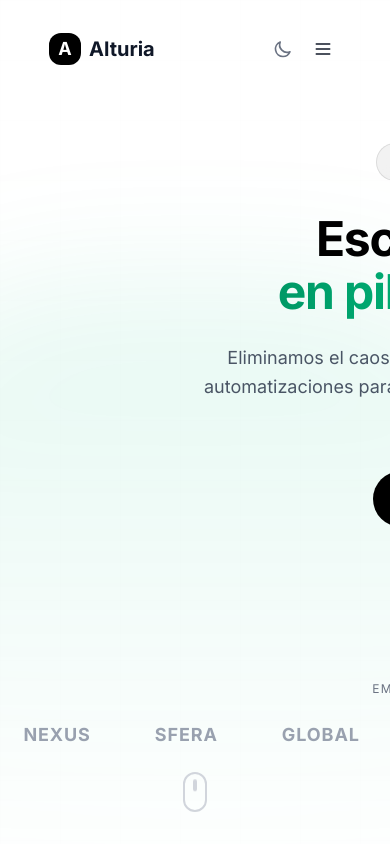
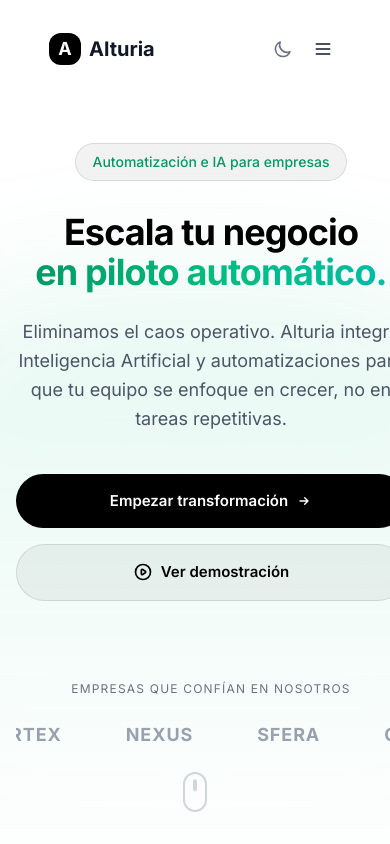
Before and after one commit to SW3T0/proyecto-alturia, a Next.js app: page / in a window 390 px wide. Shown: the top 844 px of the page. Built offline with nearby package versions, Linux system fonts and the light colour scheme.

Commit message:
fix: hero responsive mobile - overflow horizontal corregido

```diff
--- a/src/app/globals.css
+++ b/src/app/globals.css
@@ -1,6 +1,11 @@
 @import "tailwindcss";
 
 @custom-variant dark (&:where(.dark, .dark *));
+
+html,
+body {
+  overflow-x: hidden;
+}
 
 html {
   scroll-padding-top: 90px;
--- a/src/components/Hero.tsx
+++ b/src/components/Hero.tsx
@@ -12,7 +12,7 @@ export default function Hero() {
     >
       {/* Gradient background effects */}
       <div className="absolute inset-0 overflow-hidden">
-        <div className="absolute top-1/3 left-1/2 -translate-x-1/2 w-[800px] h-[600px] bg-gradient-to-b from-emerald-500/10 via-emerald-500/5 to-transparent rounded-full blur-3xl" />
+        <div className="absolute top-1/3 left-1/2 -translate-x-1/2 w-[min(800px,200vw)] h-[600px] bg-gradient-to-b from-emerald-500/10 via-emerald-500/5 to-transparent rounded-full blur-3xl" />
         <div className="absolute top-0 left-0 w-full h-full bg-[radial-gradient(ellipse_at_center,_var(--tw-gradient-stops))] from-emerald-900/5 dark:from-emerald-500/10 via-transparent to-transparent" />
 
         {/* Grid pattern */}
@@ -35,7 +35,7 @@ export default function Hero() {
         </div>
 
         {/* Main heading */}
-        <h1 className="text-5xl sm:text-6xl lg:text-7xl font-bold text-black dark:text-white mb-6 leading-[1.1] tracking-tight opacity-0" style={{ animation: 'heroFadeIn 0.8s ease-out 0.3s forwards' }}>
+        <h1 className="text-[2.25rem] sm:text-6xl lg:text-7xl font-bold text-black dark:text-white mb-6 leading-[1.1] tracking-tight opacity-0" style={{ animation: 'heroFadeIn 0.8s ease-out 0.3s forwards' }}>
           Escala tu negocio
           <br />
           <span className="bg-gradient-to-r from-emerald-600 via-emerald-500 to-teal-500 bg-clip-text text-transparent">
@@ -50,10 +50,10 @@ export default function Hero() {
         </p>
 
         {/* CTA Buttons */}
-        <div className="flex flex-col sm:flex-row gap-4 justify-center items-center mb-20 opacity-0" style={{ animation: 'heroFadeIn 0.8s ease-out 0.7s forwards' }}>
+        <div className="flex flex-col sm:flex-row gap-4 justify-center items-center mb-20 opacity-0 w-full" style={{ animation: 'heroFadeIn 0.8s ease-out 0.7s forwards' }}>
           <Link
             href="#contacto"
-            className="haptic-tap group px-8 py-4 bg-black dark:bg-white hover:bg-gray-800 dark:hover:bg-gray-200 text-white dark:text-black rounded-full font-semibold text-base transition-all duration-300 hover:scale-[1.03] active:scale-[0.98] hover:shadow-xl hover:shadow-black/20 dark:hover:shadow-white/10 flex items-center gap-2"
+            className="haptic-tap group px-6 sm:px-8 py-4 bg-black dark:bg-white hover:bg-gray-800 dark:hover:bg-gray-200 text-white dark:text-black rounded-full font-semibold text-[15px] sm:text-base transition-all duration-300 hover:scale-[1.03] active:scale-[0.98] hover:shadow-xl hover:shadow-black/20 dark:hover:shadow-white/10 flex items-center justify-center gap-2 w-full sm:w-auto"
           >
             Empezar transformación
             <svg
@@ -72,7 +72,7 @@ export default function Hero() {
           </Link>
           <Link
             href="#soluciones"
-            className="px-8 py-4 bg-black/5 dark:bg-white/10 backdrop-blur-sm text-black dark:text-white rounded-full font-semibold text-base border border-black/10 dark:border-white/10 hover:bg-black/10 dark:hover:bg-white/15 transition-all duration-300 hover:scale-[1.03] active:scale-[0.98] flex items-center gap-2"
+            className="px-6 sm:px-8 py-4 bg-black/5 dark:bg-white/10 backdrop-blur-sm text-black dark:text-white rounded-full font-semibold text-[15px] sm:text-base border border-black/10 dark:border-white/10 hover:bg-black/10 dark:hover:bg-white/15 transition-all duration-300 hover:scale-[1.03] active:scale-[0.98] flex items-center justify-center gap-2 w-full sm:w-auto"
           >
             <svg
               className="w-5 h-5"
@@ -104,7 +104,7 @@ export default function Hero() {
           </p>
 
           {/* Logos carousel */}
-          <div className="relative overflow-hidden">
+          <div className="relative overflow-hidden max-w-[100vw]">
             <div className="flex animate-marquee whitespace-nowrap">
               {[...companies, ...companies].map((company, index) => (
                 <span
```
